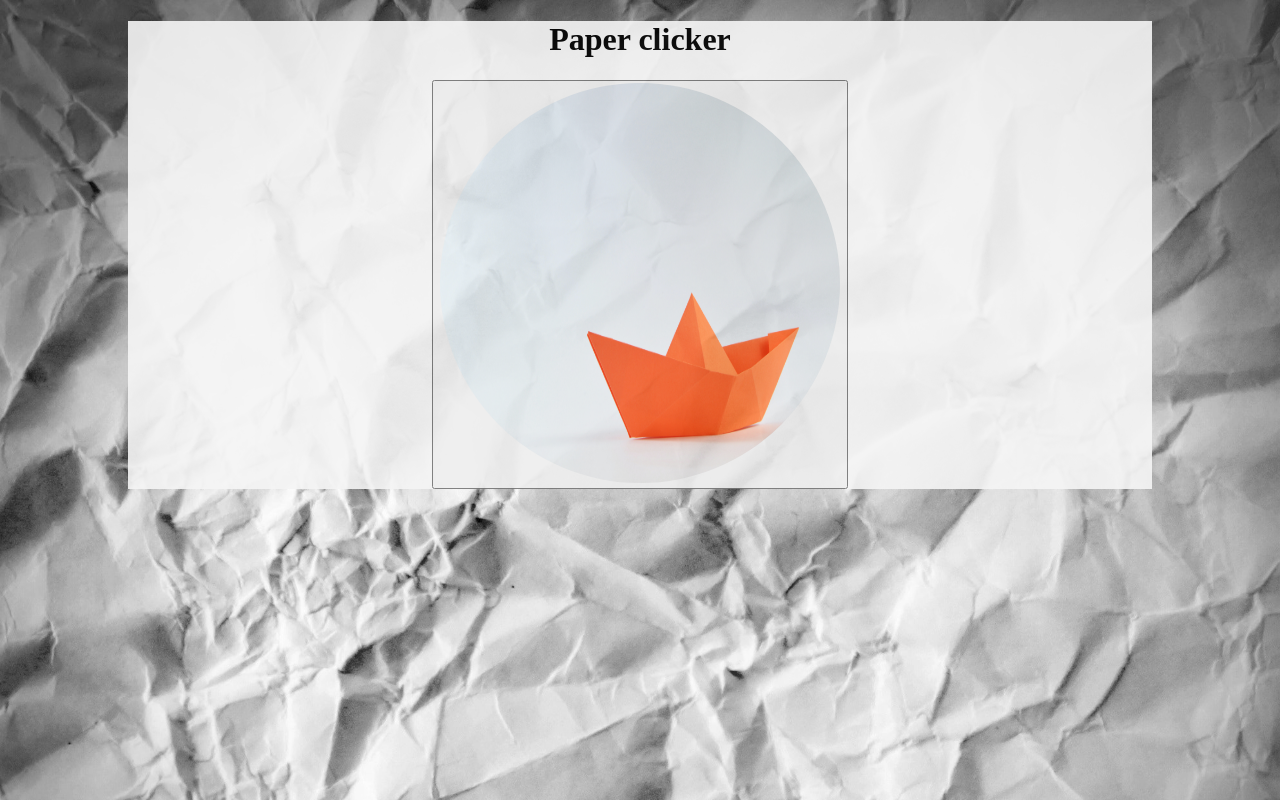
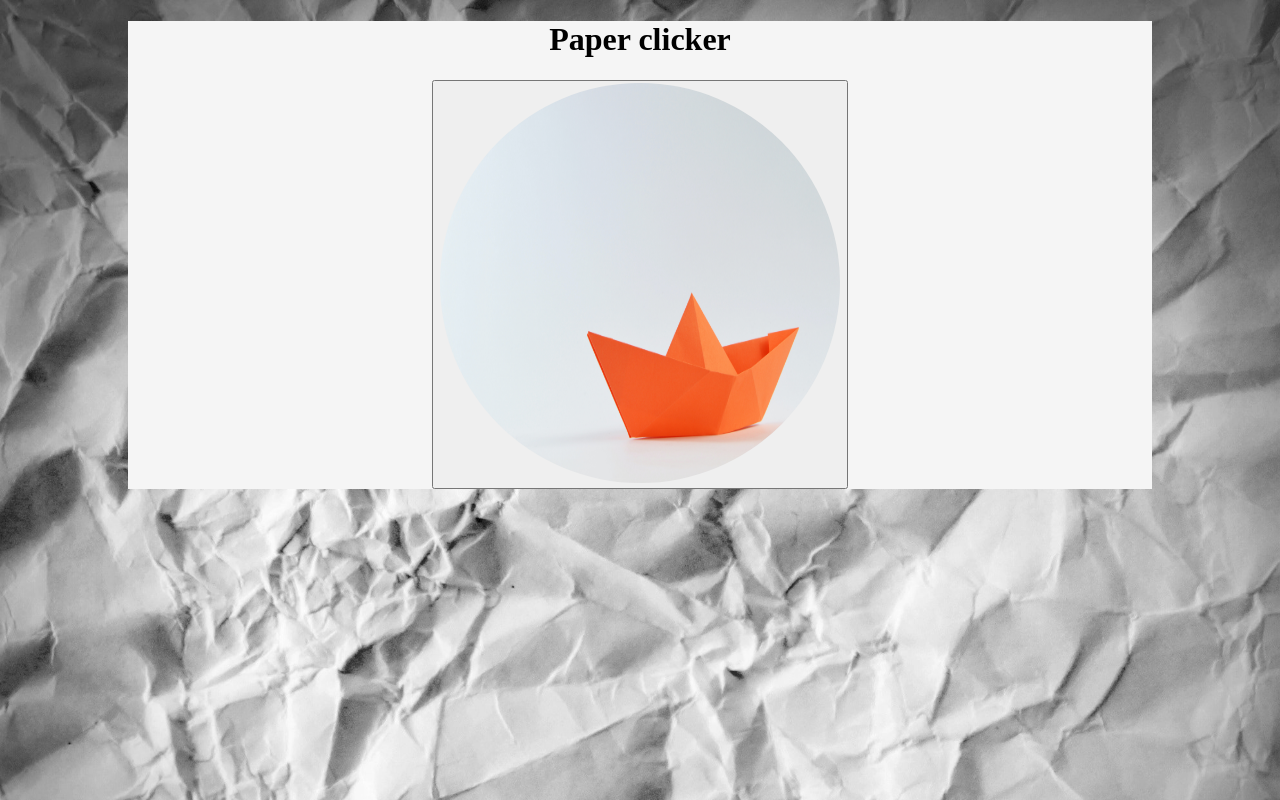
Before and after one commit to clukhei/csf1paperclicker, an Angular app: page / in a window 1280 px wide. Built offline with nearby package versions, Linux system fonts and the light colour scheme.

Commit message:
remove opacity style

```diff
--- a/src/app/app.component.css
+++ b/src/app/app.component.css
@@ -1,6 +1,6 @@
 div{
     background-color: whitesmoke;
-    opacity: 90%;
+
     width:80%;
     display: block;
     margin: auto;
```
